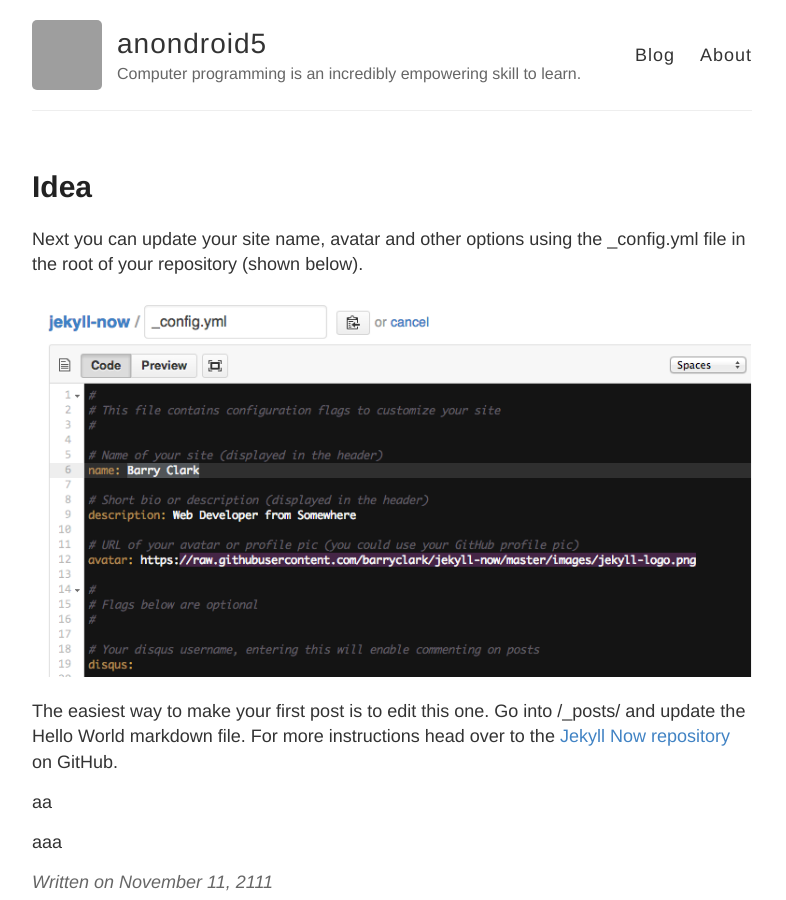
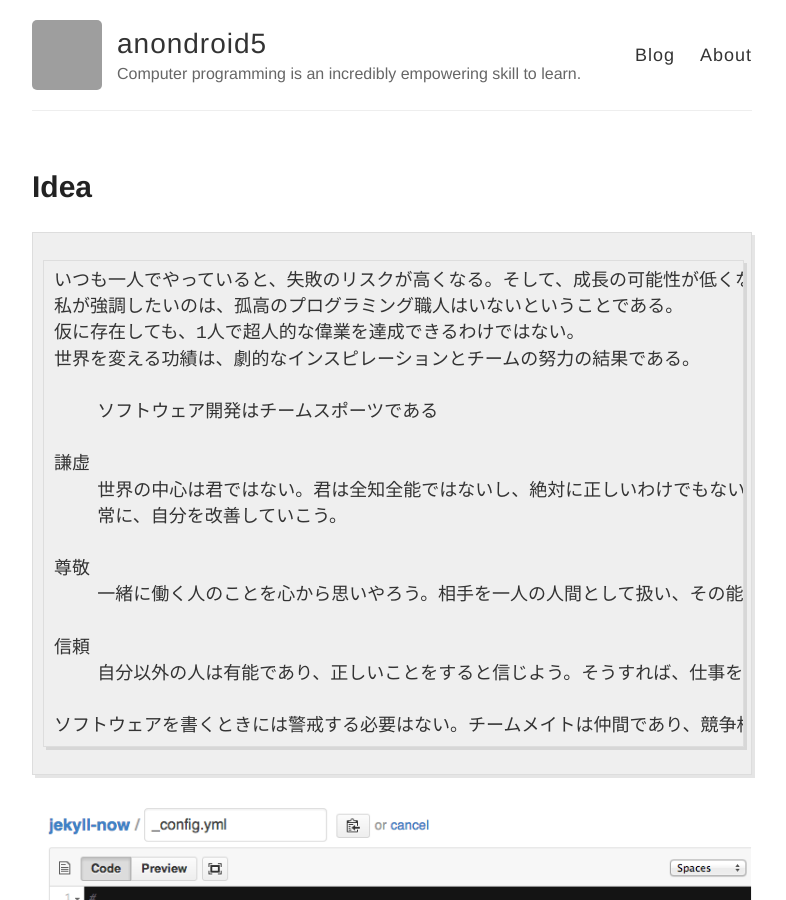
Before and after one commit to The-Actual-Damien/nondroid5-jeckyll, a Jekyll site: the page built from _posts/2111-11-11-Idea.md, in a window 1280 px wide and 900 px high. Shown: the whole window, without its empty margins (248-1034 px from the left). Built offline with Jekyll 4.4.1, drawn with Linux system fonts in a browser that asks for light colours; Markdown is read by kramdown in place of the engine named in the settings; grey boxes are pictures that could not be loaded.

Commit message:
Update 2111-11-11-Idea.md

```diff
--- a/_posts/2111-11-11-Idea.md
+++ b/_posts/2111-11-11-Idea.md
@@ -3,7 +3,26 @@ layout: post
 title: Idea
 ---
 
-Next you can update your site name, avatar and other options using the _config.yml file in the root of your repository (shown below).
+    いつも一人でやっていると、失敗のリスクが高くなる。そして、成長の可能性が低くなる。
+    私が強調したいのは、孤高のプログラミング職人はいないということである。
+    仮に存在しても、1人で超人的な偉業を達成できるわけではない。
+    世界を変える功績は、劇的なインスピレーションとチームの努力の結果である。
+
+        ソフトウェア開発はチームスポーツである
+
+    謙虚
+        世界の中心は君ではない。君は全知全能ではないし、絶対に正しいわけでもない。
+        常に、自分を改善していこう。
+
+    尊敬
+        一緒に働く人のことを心から思いやろう。相手を一人の人間として扱い、その能力や功績を高く評価しよう。
+
+    信頼
+        自分以外の人は有能であり、正しいことをすると信じよう。そうすれば、仕事を任せることができる。
+
+    ソフトウェアを書くときには警戒する必要はない。チームメイトは仲間であり、競争相手ではない。
+
+
 
 ![_config.yml]({{ site.baseurl }}/images/config.png)
 
```
